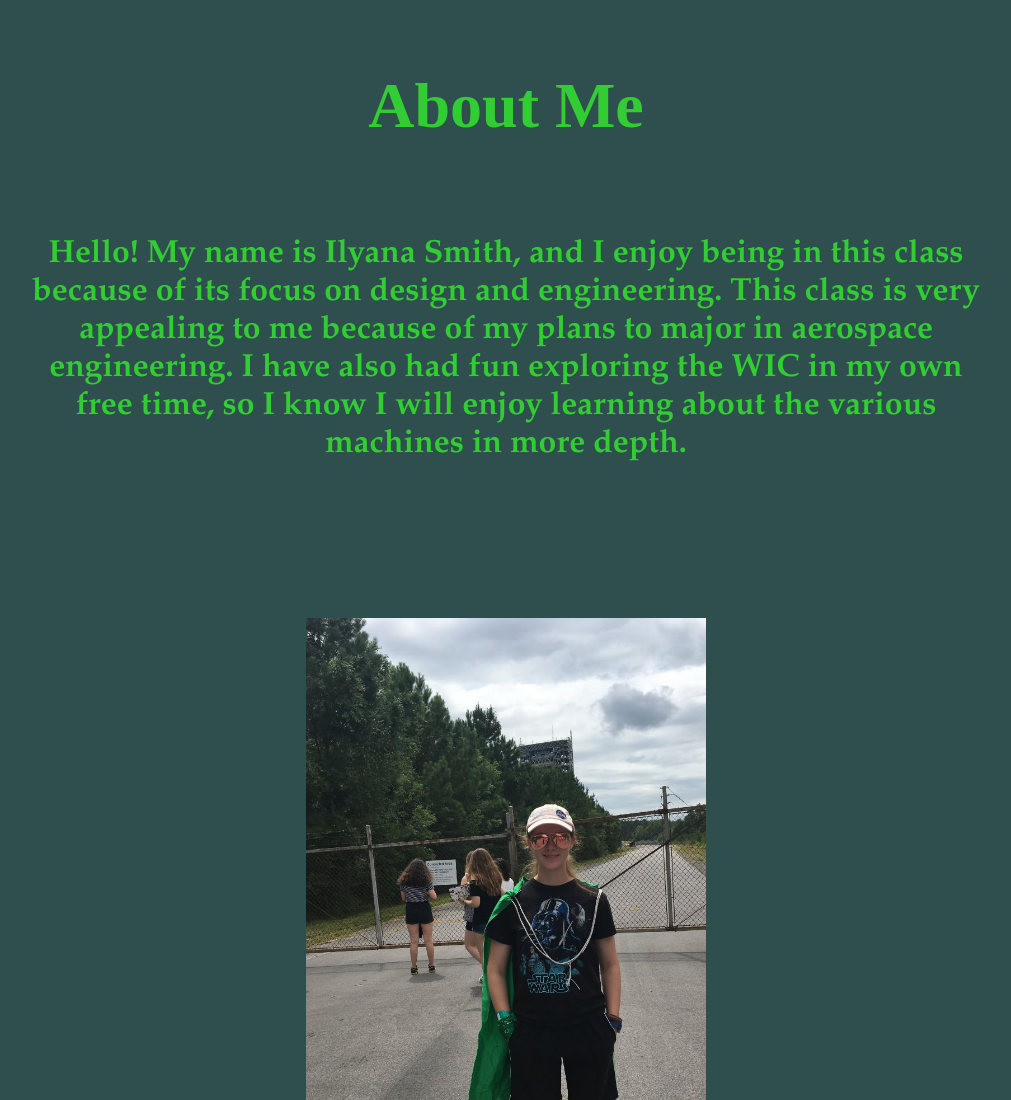
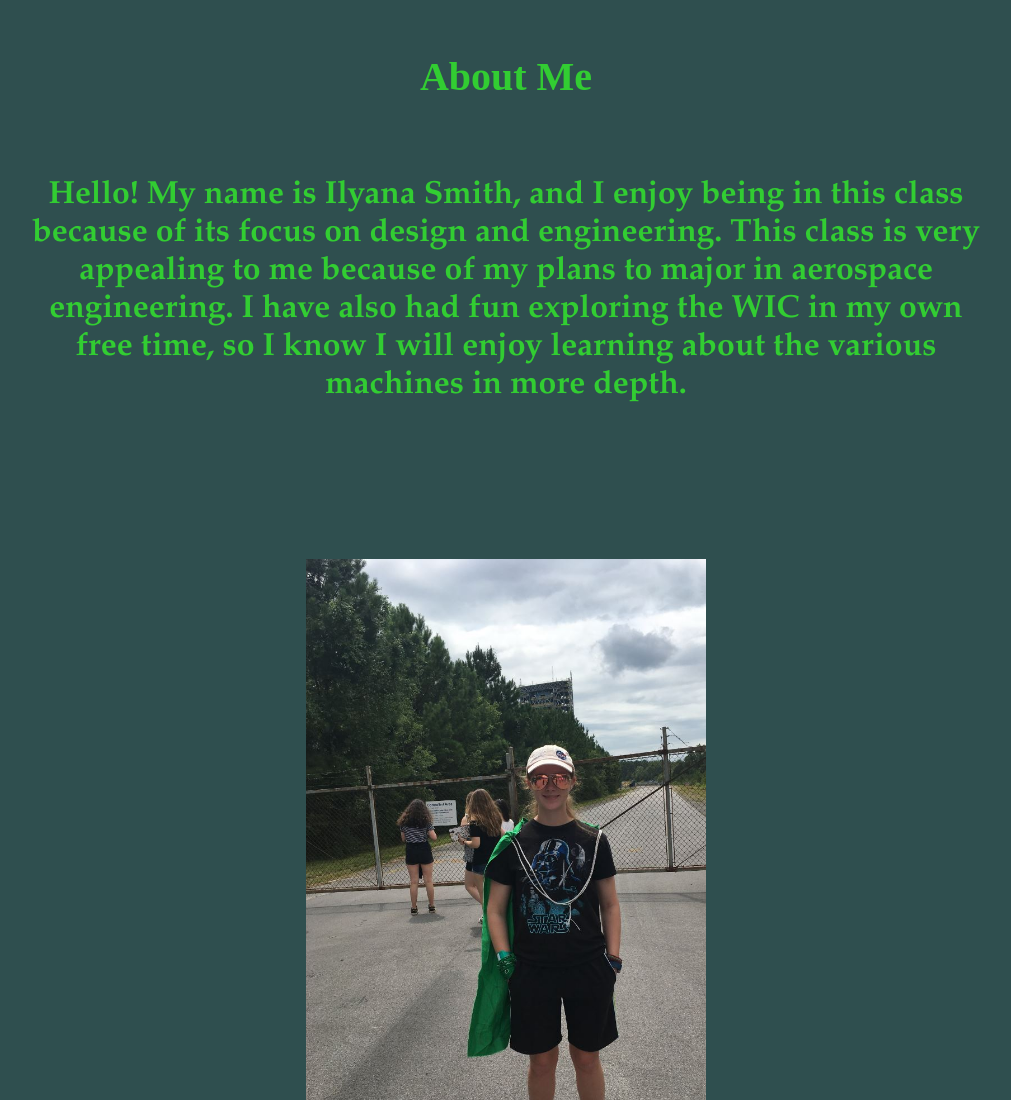
Before and after one commit to wrafab/smithi, a plain HTML site: page aboutMe.html in a window 1280 px wide. Shown: the top 1100 px of the page, without its empty margins (134-1145 px from the left). Drawn offline with Linux system fonts and the light colour scheme.

Commit message:
Update aboutMe.html

```diff
--- a/aboutMe.html
+++ b/aboutMe.html
@@ -7,7 +7,7 @@
     margin-left: 10em;
     margin-right: 10em;
   }
-h1 {font-family; Times; font-size: 400%; text-align: center; color: #32CD32;}
+h1 {font-family; Times; font-size: 250%; text-align: center; color: #32CD32;}
 h2 {font-family; Times; font-size: 350%; text-align: center; color: #32CD32;}
 p {font-family: garamond; font-size: 650%;text-align: center; color: #32CD32;}
   h3 {font-family: garamond; font-size: 200%; text-align: center; color: #32CD32;}
```
